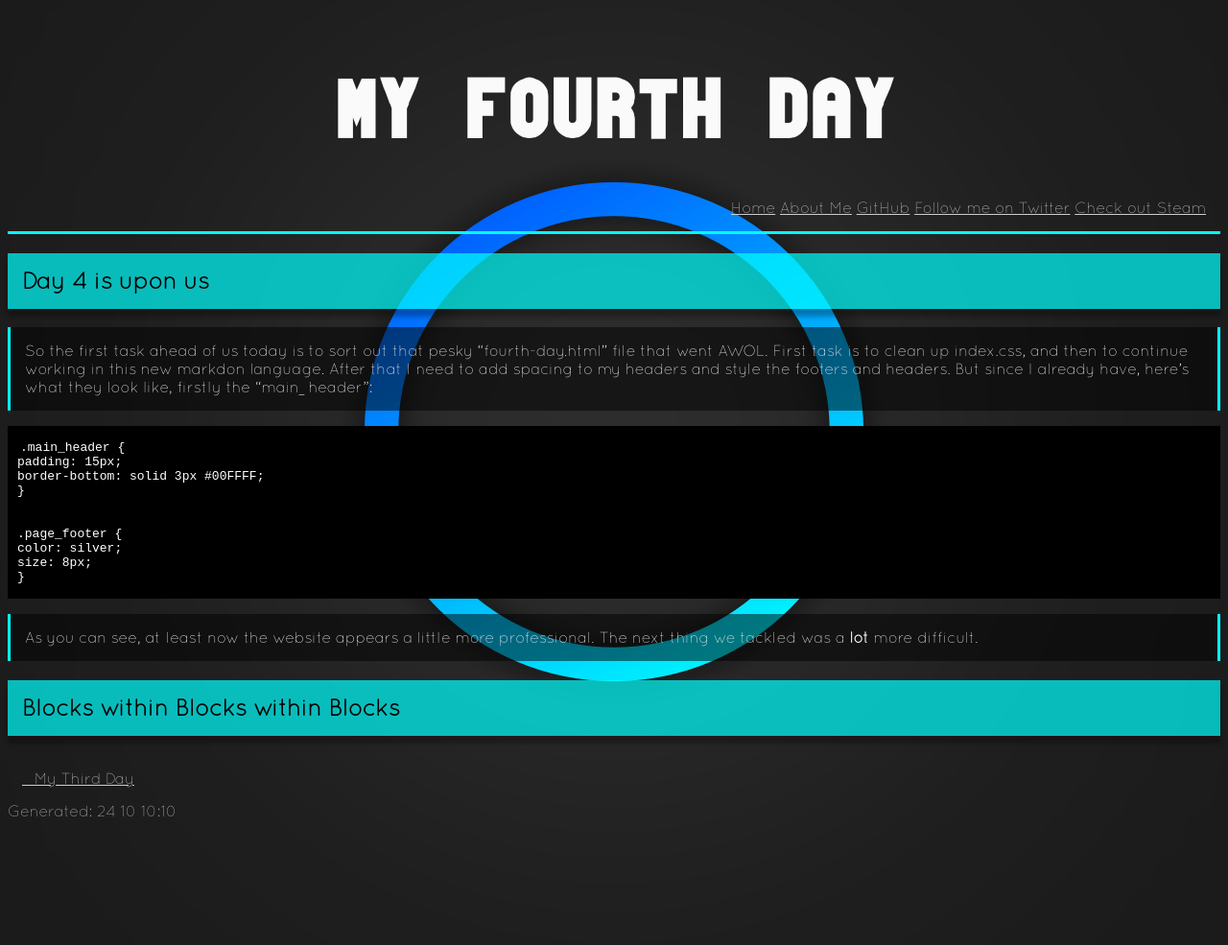
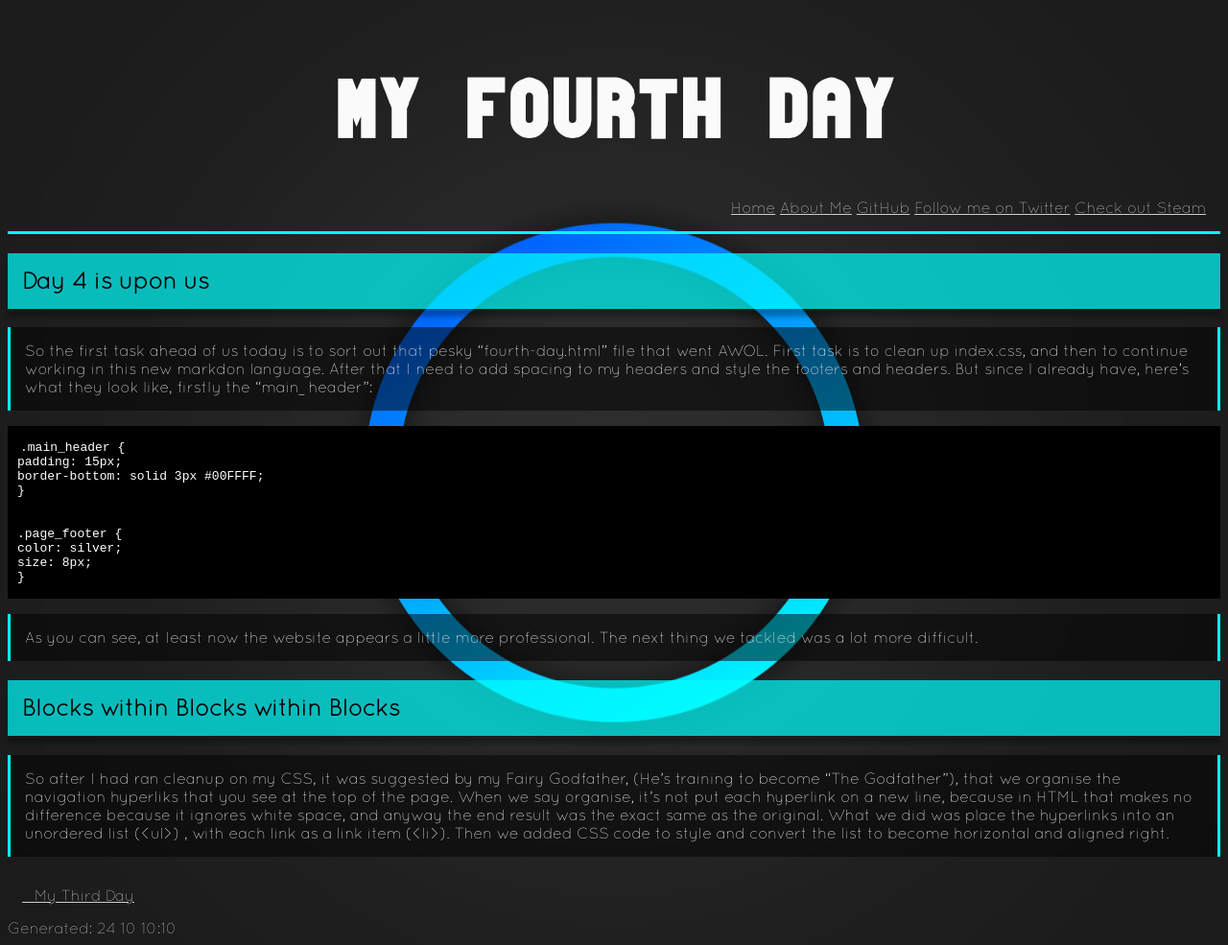
Before and after one commit to boffnoff/boffnoff.github.com, a Jekyll site: the page built from _posts/2013-10-24-fourth-day.md, in a window 1280 px wide. Shown: the whole page at 96% size. Built offline with Jekyll 4.4.1, drawn with Linux system fonts in a browser that asks for light colours; before the commit the page ends 900 px from its top, so only the background shows below that.

Commit message:
extra text for day 4

```diff
--- a/_posts/2013-10-24-fourth-day.md
+++ b/_posts/2013-10-24-fourth-day.md
@@ -19,7 +19,12 @@ markdon language. After that I need to add spacing to my headers and style the f
     size: 8px;
     }
 
-As you can see, at least now the website appears a little more professional. The next thing we tackled was a <b>lot</b> more difficult.
+As you can see, at least now the website appears a little more professional. The next thing we tackled was a lot more difficult.
 
 
 ## Blocks within Blocks within Blocks
+
+So after I had ran cleanup on my CSS, it was suggested by my Fairy Godfather, (He's training to become "The Godfather"), that we organise the navigation hyperliks that you see at the top of
+the page. When we say organise, it's not put each hyperlink on a new line, because in HTML that makes no difference because it ignores white space, and anyway the end result was the exact same
+as the original. What we did was place the hyperlinks into an unordered list (&lt;ul&gt;) , with each link as a link item (&lt;li&gt;). Then we added CSS code to style and convert the list
+to become horizontal and aligned right.
```
